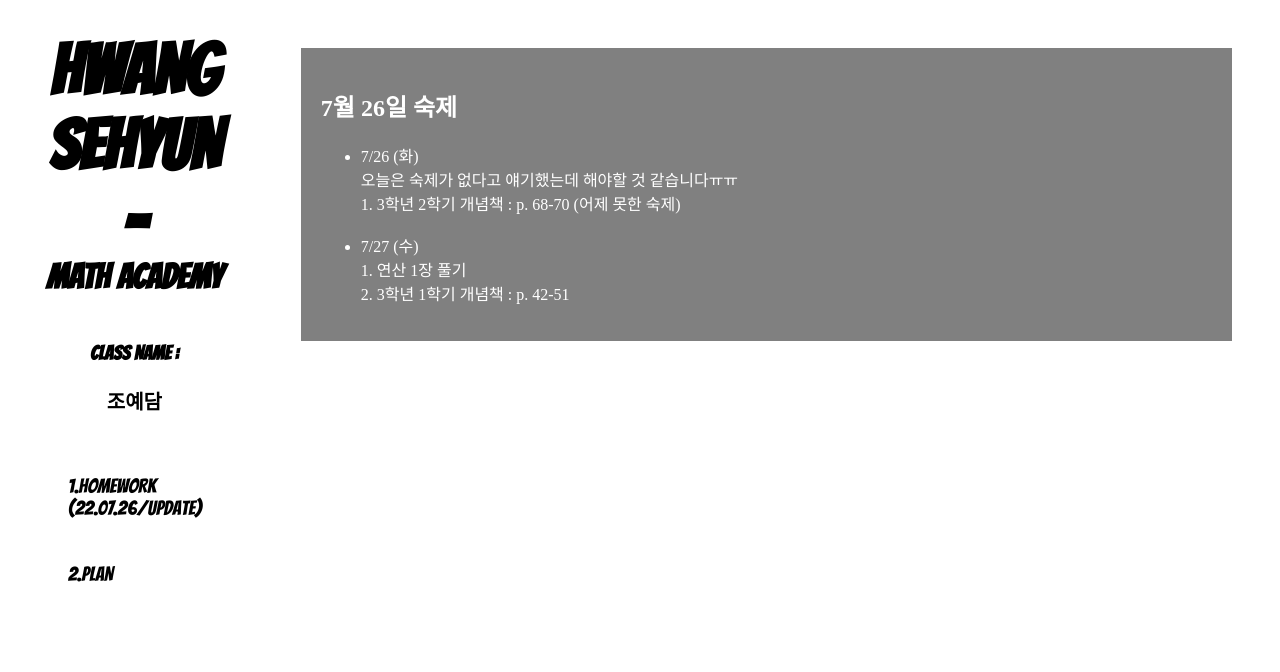
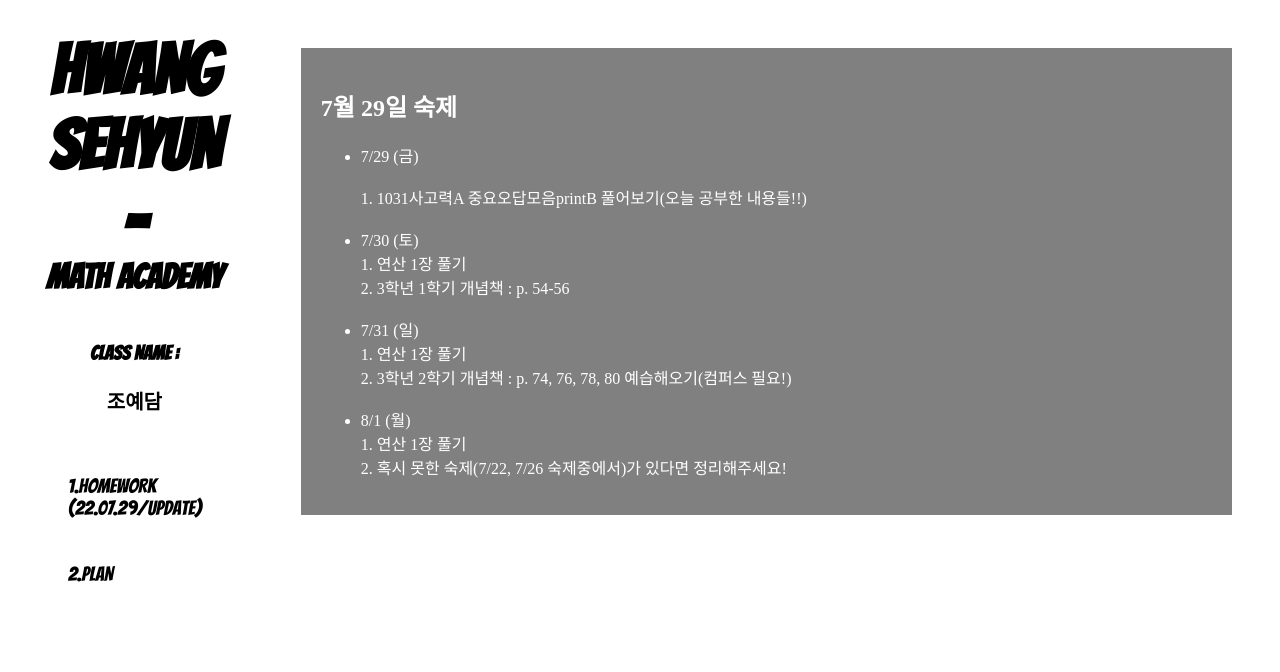
Before and after one commit to hwang-sehyun/sehyunclass, a plain HTML site: page homework.html in a window 1280 px wide. Drawn offline with Linux system fonts and the light colour scheme; a web font is replaced by a local one.

Commit message:
예담 수업 내용 정리

```diff
--- a/homework.html
+++ b/homework.html
@@ -109,7 +109,7 @@
         <h3 style="color:black; text-shadow:none; font-family: 'Bangers', cursive; font-size:20px;"> CLASS NAME :<br><br> 조예담 </h3>
         <div class="card1">
           <p style="font-size:20px; font-family: 'Bangers', cursive;">
-            <a href="homework.html" style="text-decoration-line: none; color:black;">1.HOMEWORK (22.07.26/update)<br><br><br></a>
+            <a href="homework.html" style="text-decoration-line: none; color:black;">1.HOMEWORK (22.07.29/update)<br><br><br></a>
             <a href="예담여름방학계획.pdf" style="text-decoration-line: none;color:black;">2.PLAN<br><br><br></a>
           </p>
         </div>
@@ -117,19 +117,31 @@
 
       <div class="rightcolumn" style="color:white;">
         <div class="card2">
-          <h2> 7월 26일 숙제  </h2>
+          <h2> 7월 29일 숙제  </h2>
           <ul>
             <li>
-              7/26 (화)<br>
-               오늘은 숙제가 없다고 얘기했는데 해야할 것 같습니다ㅠㅠ<br>
-               1. 3학년 2학기 개념책 : p. 68-70 (어제 못한 숙제)
+              7/29 (금)<br>
+               <br>
+               1. 1031사고력A 중요오답모음printB 풀어보기(오늘 공부한 내용들!!)
                <br>
             </li>
             <br>
             <li>
-              7/27 (수)<br>
+              7/30 (토)<br>
                1. 연산 1장 풀기<br>
-               2. 3학년 1학기 개념책 : p. 42-51<br>
+               2. 3학년 1학기 개념책 : p. 54-56<br>
+            </li>
+            <br>
+            <li>
+              7/31 (일)<br>
+               1. 연산 1장 풀기<br>
+               2. 3학년 2학기 개념책 : p. 74, 76, 78, 80 예습해오기(컴퍼스 필요!)<br>
+            </li>
+            <br>
+            <li>
+              8/1 (월)<br>
+               1. 연산 1장 풀기<br>
+               2. 혹시 못한 숙제(7/22, 7/26 숙제중에서)가 있다면 정리해주세요!<br>
             </li>
           </ul>
           </div>
```
Also changed, not shown: index.html (+7 -4 lines).
